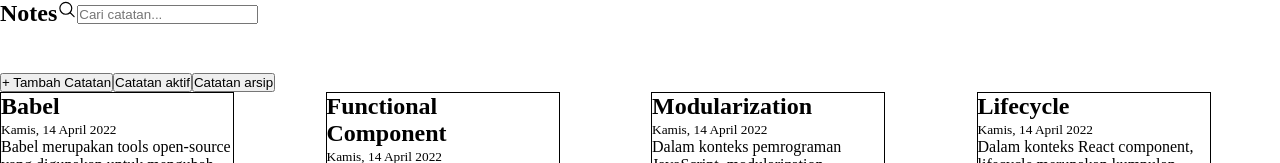
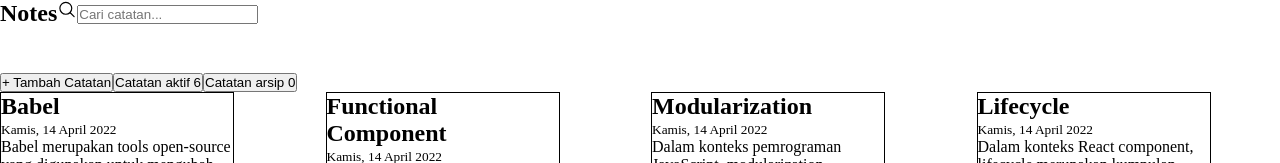
Before and after one commit to mitsuya-creator/Dicoding-React, a React (Vite) app in the folder personal-notes-starter/: page / in a window 1280 px wide. Shown: the top 163 px of the page. Built offline with nearby package versions, Linux system fonts and the light colour scheme.

Commit message:
Add: add function counter

```diff
--- a/personal-notes-starter/src/components/ActionButton.jsx
+++ b/personal-notes-starter/src/components/ActionButton.jsx
@@ -1,11 +1,15 @@
 import React from "react";
+import { counterByQuery, counterByStatus } from "../utils/counter";
 
 function ActionButton({ isActivedNote, isArchivedNote, isOnAddNote, onCount }) {
     const counted = onCount();
     let actived = "", archived = "";
     if (counted.query != "") {
-        actived = counted.initialData.filter(data => data.archived === false).filter(data => data.title.toLowerCase().includes(counted.query.toLocaleLowerCase())).length;
-        archived = counted.initialData.filter(data => data.archived === true).filter(data => data.title.toLowerCase().includes(counted.query.toLocaleLowerCase())).length;
+        actived = counterByQuery(counted.initialData, false, counted.query).length;
+        archived = counterByQuery(counted.initialData, true, counted.query).length;
+    } else {
+        actived = counterByStatus(counted.initialData, false).length;
+        archived = counterByStatus(counted.initialData, true).length;
     }
     return (
         <section className="flex-justify-start">
--- /dev/null
+++ b/personal-notes-starter/src/utils/counter.js
@@ -0,0 +1,9 @@
+function counterByStatus(initialData, status) {
+    return initialData.filter(data => data.archived === status);
+}
+function counterByQuery(initialData, status, query) {
+    return counterByStatus(initialData, status).filter(data => data.title.toLowerCase().includes(query.toLowerCase()));
+}
+
+
+export { counterByQuery, counterByStatus };
```
